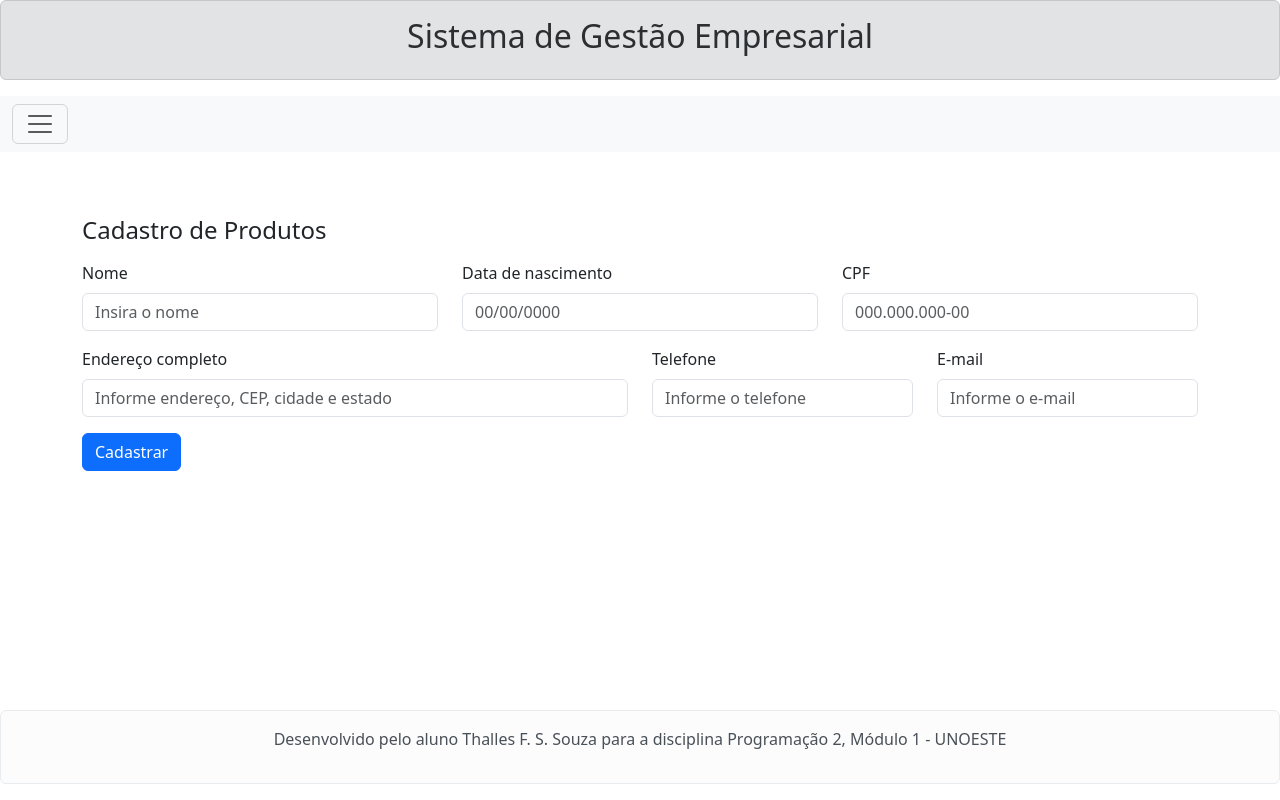
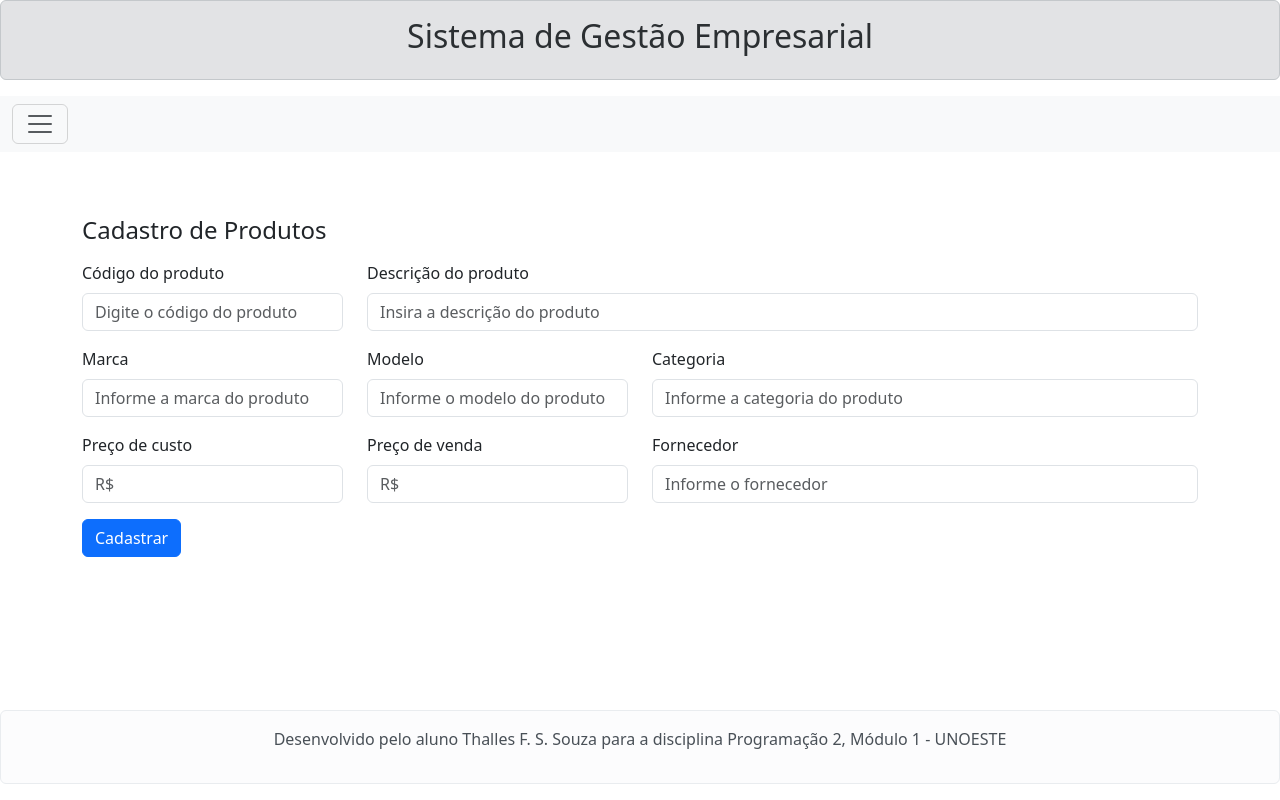
Before and after one commit to thalles08/atv2prog2es, a React (Create React App) app: page /produtos in a window 1280 px wide. Built offline with nearby package versions, Linux system fonts and the light colour scheme.

Commit message:
formatando validacao dos formularios

```diff
--- a/src/componentes/formularios/formCadFornecedores.jsx
+++ b/src/componentes/formularios/formCadFornecedores.jsx
@@ -20,39 +20,45 @@ export default function FormCadFornecedores(props) {
   return (
     <Form noValidate validated={validated} onSubmit={handleSubmit}>
       <Row className="mb-3">
-        <Form.Group as={Col} md="4" controlId="validationCustom01">
-          <Form.Label>Nome</Form.Label>
+        <Form.Group as={Col} md="2" controlId="validationCustom01">
+          <Form.Label>CNPJ</Form.Label>
           <Form.Control
             required
             type="text"
-            placeholder="Insira o nome"
-            name="nome"
+            placeholder="00.000.000/0000-00"
+            name="cnpjFornecedor"
           />
-          <Form.Control.Feedback>Correto!</Form.Control.Feedback>
+          <Form.Control.Feedback type="invalid">
+            Informe o CNPJ do fornecedor.
+          </Form.Control.Feedback>
         </Form.Group>
-        <Form.Group as={Col} md="4" controlId="validationCustom02">
-          <Form.Label>Data de nascimento</Form.Label>
+        <Form.Group as={Col} md="5" controlId="validationCustom02">
+          <Form.Label>Razão Social</Form.Label>
           <Form.Control
             required
             type="text"
-            placeholder="00/00/0000"
-            name="dataNascimento"
+            placeholder="Informe a razão social do fornecedor"
+            name="razaoSocialFornecedor"
           />
-          <Form.Control.Feedback>Correto!</Form.Control.Feedback>
+          <Form.Control.Feedback type="invalid">
+            Informe a Razão Social do forncedor.
+          </Form.Control.Feedback>
         </Form.Group>
-        <Form.Group as={Col} md="4" controlId="validationCustom02">
-          <Form.Label>CPF</Form.Label>
+        <Form.Group as={Col} md="5" controlId="validationCustom03">
+          <Form.Label>Nome Fantasia</Form.Label>
           <Form.Control
             required
             type="text"
-            placeholder="000.000.000-00"
-            name="cpf"
+            placeholder="Informe o nome fantasia do fornecedor"
+            name="nomeFantasiaFornecedor"
           />
-          <Form.Control.Feedback>Correto!</Form.Control.Feedback>
+          <Form.Control.Feedback type="invalid">
+            Informe o Nome Fantasia do fornecedor.
+          </Form.Control.Feedback>
         </Form.Group>
       </Row>
       <Row className="mb-3">
-        <Form.Group as={Col} md="6" controlId="validationCustom03">
+        <Form.Group as={Col} md="6" controlId="validationCustom04">
           <Form.Label>Endereço completo</Form.Label>
           <Form.Control
           type="text"
@@ -63,7 +69,7 @@ export default function FormCadFornecedores(props) {
             Informe o endereço completo.
           </Form.Control.Feedback>
         </Form.Group>
-        <Form.Group as={Col} md="3" controlId="validationCustom04">
+        <Form.Group as={Col} md="3" controlId="validationCustom05">
           <Form.Label>Telefone</Form.Label>
           <Form.Control
           type="text"
@@ -71,10 +77,10 @@ export default function FormCadFornecedores(props) {
           name="telefone"
           required />
           <Form.Control.Feedback type="invalid">
-            Informe o telefone
+            Informe o telefone.
           </Form.Control.Feedback>
         </Form.Group>
-        <Form.Group as={Col} md="3" controlId="validationCustom05">
+        <Form.Group as={Col} md="3" controlId="validationCustom06">
           <Form.Label>E-mail</Form.Label>
           <Form.Control
           type="text"
@@ -82,7 +88,42 @@ export default function FormCadFornecedores(props) {
           name="email"
           required />
           <Form.Control.Feedback type="invalid">
-            informe o e-mail.
+            Informe o e-mail.
+          </Form.Control.Feedback>
+        </Form.Group>
+      </Row>
+      <Row className="mb-3">
+        <Form.Group as={Col} md="6" controlId="validationCustom07">
+          <Form.Label>Nome do representante</Form.Label>
+          <Form.Control
+          type="text"
+          placeholder="Informe o nome do representante"
+          name="nomeRepresentante"
+          required />
+                    <Form.Control.Feedback type="invalid">
+            Informe o nome do representante desse fornecedor.
+          </Form.Control.Feedback>
+        </Form.Group>
+        <Form.Group as={Col} md="3" controlId="validationCustom08">
+          <Form.Label>Telefone do representante</Form.Label>
+          <Form.Control
+          type="text"
+          placeholder="Informe o telefone do representante"
+          name="telefoneRepresentante"
+          required />
+          <Form.Control.Feedback type="invalid">
+            Informe o telefone do representante desse fornecedor.
+          </Form.Control.Feedback>
+        </Form.Group>
+        <Form.Group as={Col} md="3" controlId="validationCustom09">
+          <Form.Label>E-mail do representante</Form.Label>
+          <Form.Control
+          type="text"
+          placeholder="Informe o e-mail do representante"
+          name="emailRepresentante"
+          required />
+                    <Form.Control.Feedback type="invalid">
+            Informe o e-mail do representante desse fornecedor.
           </Form.Control.Feedback>
         </Form.Group>
       </Row>
--- a/src/componentes/formularios/formCadFuncionarios.jsx
+++ b/src/componentes/formularios/formCadFuncionarios.jsx
@@ -28,7 +28,9 @@ export default function FormCadFuncionarios(props) {
             placeholder="Insira o nome"
             name="nome"
           />
-          <Form.Control.Feedback>Correto!</Form.Control.Feedback>
+          <Form.Control.Feedback type="invalid">
+            Informe o nome.
+          </Form.Control.Feedback>
         </Form.Group>
         <Form.Group as={Col} md="4" controlId="validationCustom02">
           <Form.Label>Data de nascimento</Form.Label>
@@ -38,9 +40,11 @@ export default function FormCadFuncionarios(props) {
             placeholder="00/00/0000"
             name="dataNascimento"
           />
-          <Form.Control.Feedback>Correto!</Form.Control.Feedback>
+          <Form.Control.Feedback type="invalid">
+            Informe a data de nascimento.
+          </Form.Control.Feedback>
         </Form.Group>
-        <Form.Group as={Col} md="4" controlId="validationCustom02">
+        <Form.Group as={Col} md="4" controlId="validationCustom03">
           <Form.Label>CPF</Form.Label>
           <Form.Control
             required
@@ -48,11 +52,13 @@ export default function FormCadFuncionarios(props) {
             placeholder="000.000.000-00"
             name="cpf"
           />
-          <Form.Control.Feedback>Correto!</Form.Control.Feedback>
+          <Form.Control.Feedback type="invalid">
+            Informe o CPF.
+          </Form.Control.Feedback>
         </Form.Group>
       </Row>
       <Row className="mb-3">
-        <Form.Group as={Col} md="6" controlId="validationCustom03">
+        <Form.Group as={Col} md="6" controlId="validationCustom04">
           <Form.Label>Endereço completo</Form.Label>
           <Form.Control
           type="text"
@@ -63,7 +69,7 @@ export default function FormCadFuncionarios(props) {
             Informe o endereço completo.
           </Form.Control.Feedback>
         </Form.Group>
-        <Form.Group as={Col} md="3" controlId="validationCustom04">
+        <Form.Group as={Col} md="3" controlId="validationCustom05">
           <Form.Label>Telefone</Form.Label>
           <Form.Control
           type="text"
@@ -71,10 +77,10 @@ export default function FormCadFuncionarios(props) {
           name="telefone"
           required />
           <Form.Control.Feedback type="invalid">
-            Informe o telefone
+            Informe o telefone.
           </Form.Control.Feedback>
         </Form.Group>
-        <Form.Group as={Col} md="3" controlId="validationCustom05">
+        <Form.Group as={Col} md="3" controlId="validationCustom06">
           <Form.Label>E-mail</Form.Label>
           <Form.Control
           type="text"
@@ -82,7 +88,7 @@ export default function FormCadFuncionarios(props) {
           name="email"
           required />
           <Form.Control.Feedback type="invalid">
-            informe o e-mail.
+            Informe o e-mail.
           </Form.Control.Feedback>
         </Form.Group>
       </Row>
--- a/src/componentes/formularios/formCadProdutos.jsx
+++ b/src/componentes/formularios/formCadProdutos.jsx
@@ -20,69 +20,99 @@ export default function FormCadProdutos(props) {
   return (
     <Form noValidate validated={validated} onSubmit={handleSubmit}>
       <Row className="mb-3">
-        <Form.Group as={Col} md="4" controlId="validationCustom01">
-          <Form.Label>Nome</Form.Label>
+        <Form.Group as={Col} md="3" controlId="validationCustom01">
+          <Form.Label>Código do produto</Form.Label>
           <Form.Control
             required
             type="text"
-            placeholder="Insira o nome"
-            name="nome"
+            placeholder="Digite o código do produto"
+            name="codigoProduto"
           />
-          <Form.Control.Feedback>Correto!</Form.Control.Feedback>
+          <Form.Control.Feedback type="invalid">
+            Informe o código do produto.
+          </Form.Control.Feedback>
         </Form.Group>
-        <Form.Group as={Col} md="4" controlId="validationCustom02">
-          <Form.Label>Data de nascimento</Form.Label>
+        <Form.Group as={Col} md="9" controlId="validationCustom02">
+          <Form.Label>Descrição do produto</Form.Label>
           <Form.Control
             required
             type="text"
-            placeholder="00/00/0000"
-            name="dataNascimento"
+            placeholder="Insira a descrição do produto"
+            name="descricaoProduto"
           />
-          <Form.Control.Feedback>Correto!</Form.Control.Feedback>
+          <Form.Control.Feedback type="invalid">
+            Faça uma descrição do produto.
+          </Form.Control.Feedback>
         </Form.Group>
-        <Form.Group as={Col} md="4" controlId="validationCustom02">
-          <Form.Label>CPF</Form.Label>
+      </Row>
+      <Row className="mb-3">
+        <Form.Group as={Col} md="3" controlId="validationCustom03">
+          <Form.Label>Marca</Form.Label>
           <Form.Control
             required
             type="text"
-            placeholder="000.000.000-00"
-            name="cpf"
+            placeholder="Informe a marca do produto"
+            name="marcaProduto"
           />
-          <Form.Control.Feedback>Correto!</Form.Control.Feedback>
+          <Form.Control.Feedback type="invalid">
+            Informe a marca.
+          </Form.Control.Feedback>
+        </Form.Group>
+        <Form.Group as={Col} md="3" controlId="validationCustom04">
+          <Form.Label>Modelo</Form.Label>
+          <Form.Control
+          type="text"
+          placeholder="Informe o modelo do produto"
+          name="modeloProduto"
+          required />
+          <Form.Control.Feedback type="invalid">
+            Informe o modelo.
+          </Form.Control.Feedback>
+        </Form.Group>
+        <Form.Group as={Col} md="6" controlId="validationCustom05">
+          <Form.Label>Categoria</Form.Label>
+          <Form.Control
+          type="text"
+          placeholder="Informe a categoria do produto"
+          name="categoriaProduto"
+          required />
+                    <Form.Control.Feedback type="invalid">
+            Informe a categoria.
+          </Form.Control.Feedback>
         </Form.Group>
       </Row>
       <Row className="mb-3">
-        <Form.Group as={Col} md="6" controlId="validationCustom03">
-          <Form.Label>Endereço completo</Form.Label>
+        <Form.Group as={Col} md="3" controlId="validationCustom06">
+          <Form.Label>Preço de custo</Form.Label>
           <Form.Control
           type="text"
-          placeholder="Informe endereço, CEP, cidade e estado"
-          name="endereco"
+          placeholder="R$"
+          name="precoCusto"
           required />
           <Form.Control.Feedback type="invalid">
-            Informe o endereço completo.
+            Informe o preço de custo.
           </Form.Control.Feedback>
         </Form.Group>
-        <Form.Group as={Col} md="3" controlId="validationCustom04">
-          <Form.Label>Telefone</Form.Label>
+        <Form.Group as={Col} md="3" controlId="validationCustom07">
+          <Form.Label>Preço de venda</Form.Label>
           <Form.Control
           type="text"
-          placeholder="Informe o telefone"
-          name="telefone"
+          placeholder="R$"
+          name="precoVenda"
           required />
             <Form.Control.Feedback type="invalid">
-            Informe o telefone
+            Informe o preço de venda.
           </Form.Control.Feedback>
         </Form.Group>
-        <Form.Group as={Col} md="3" controlId="validationCustom05">
-          <Form.Label>E-mail</Form.Label>
+        <Form.Group as={Col} md="6" controlId="validationCustom08">
+          <Form.Label>Fornecedor</Form.Label>
           <Form.Control
           type="text"
-          placeholder="Informe o e-mail"
-          name="email"
+          placeholder="Informe o fornecedor"
+          name="fornecedor"
           required />
           <Form.Control.Feedback type="invalid">
-            informe o e-mail.
+            Informe qual é o fornecedor.
           </Form.Control.Feedback>
         </Form.Group>
       </Row>
--- a/src/componentes/telas/telaHome.jsx
+++ b/src/componentes/telas/telaHome.jsx
@@ -3,7 +3,7 @@ import Pagina from "../templates/pagina";
 export default function TelaHome(props) {
     return (
         <Pagina>
-            <p className="mt-5 text-center">Acesse o menu ao lado para acessar os serviços.</p>
+            <p className="mt-5 text-center">Acesse o menu ao lado para todos os serviços.</p>
         </Pagina>
     )
 }
```
Lines whose indentation alone changed are shown as unchanged.
